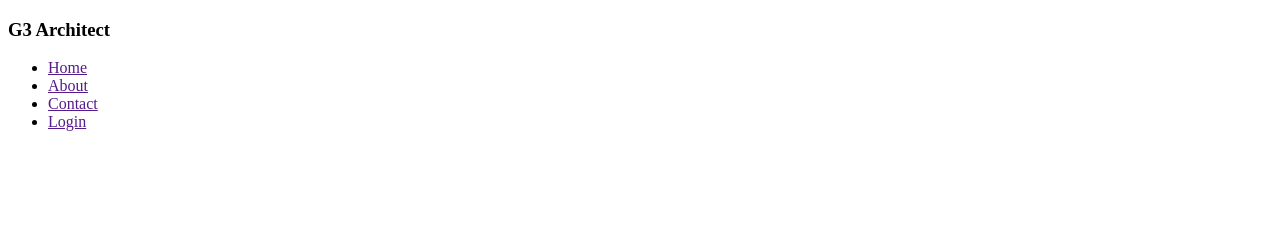
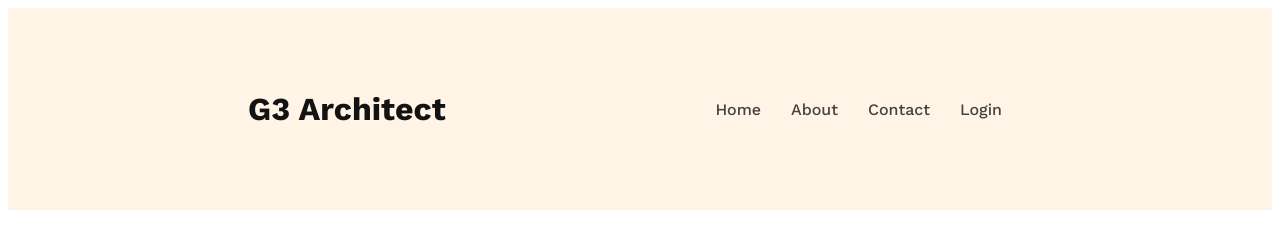
Before and after one commit to codernowrin29/g3-architect-dev, a plain HTML site: page index.html in a window 1280 px wide. Drawn offline with nearby package versions, Linux system fonts and the light colour scheme; a web font is replaced by a local one.

Commit message:
header style added

```diff
--- a/index.html
+++ b/index.html
@@ -11,7 +11,7 @@
 <body>
     <header>
         <nav>
-            <h3>G3 Architect</h3>
+            <h3 class="nav-title">G3 Architect</h3>
             <ul>
                 <li><a href="">Home</a></li>
                 <li><a href="">About</a></li>
--- a/styles/architect.css
+++ b/styles/architect.css
@@ -0,0 +1,44 @@
+/* work sans font from google font */
+@import url('https://fonts.googleapis.com/css2?family=Dancing+Script:wght@400..700&family=Josefin+Sans:ital@0;1&family=Lato:ital,wght@0,100;0,300;0,400;0,700;0,900;1,100;1,300;1,400;1,700;1,900&family=Noto+Sans:ital,wght@0,100..900;1,100..900&family=Open+Sans:ital,wght@0,800;1,800&family=Work+Sans:ital,wght@0,100..900;1,100..900&family=Workbench&display=swap');
+
+* {
+    font-family: "Lato", sans-serif;
+    font-family: "Noto Sans", sans-serif;
+    font-family: "Work Sans", sans-serif;
+}
+
+/* header styles added */
+header {
+    background-color: rgba(255, 144, 14, 0.1);
+    padding: 50px 240px;
+}
+
+nav {
+    display: flex;
+    justify-content: space-between;
+    align-items: center;
+}
+
+.nav-title {
+    color: rgb(19, 19, 19);
+
+    font-size: 2.0rem;
+    font-weight: 700;
+}
+
+nav>ul {
+    display: flex;
+
+}
+
+nav li {
+    list-style: none;
+    margin-right: 30px;
+    font-size: 1rem;
+    font-weight: 500;
+}
+
+li a {
+    text-decoration: none;
+    color: rgb(66, 66, 66);
+}
```
